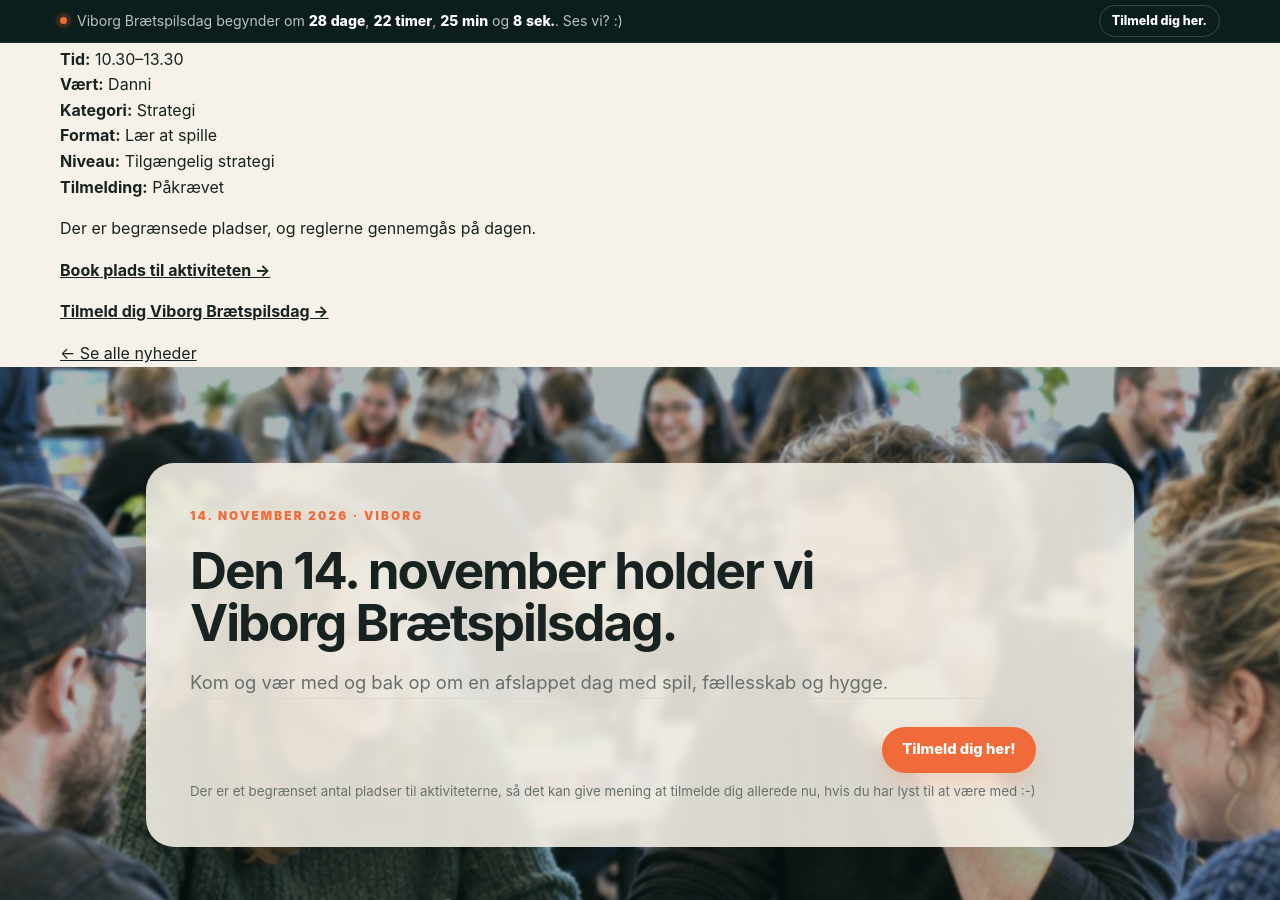
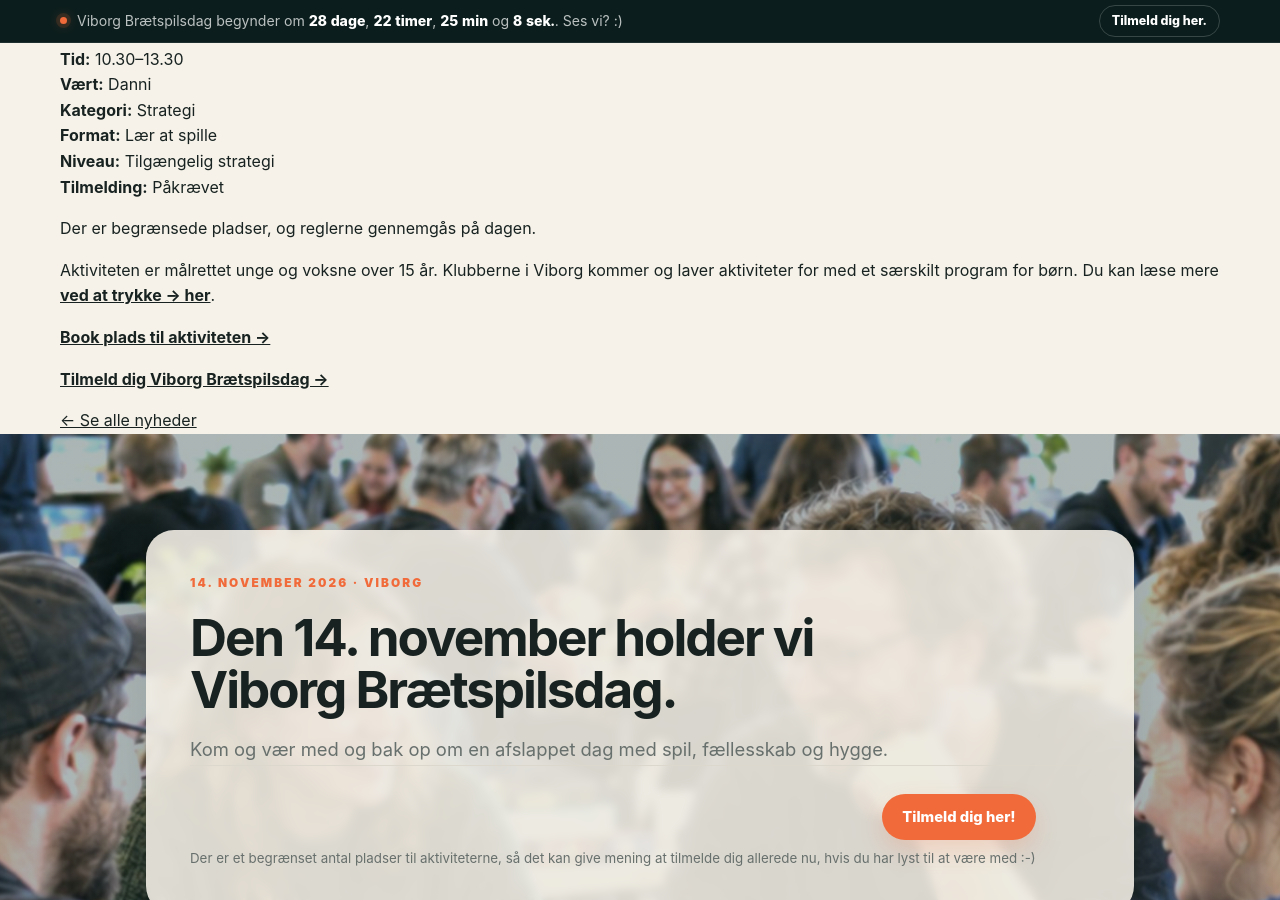
Before and after one commit to Andrejao/spilex, a Jekyll site: the page built from _posts/2026-09-15-rebirth.md, in a window 1280 px wide and 900 px high, scrolled down 1407 px. Built offline with Jekyll 4.4.1, drawn with Linux system fonts in a browser that asks for light colours.

Commit message:
Update 2026-09-15-rebirth.md

```diff
--- a/_posts/2026-09-15-rebirth.md
+++ b/_posts/2026-09-15-rebirth.md
@@ -66,6 +66,8 @@ Sessionen er en **lær-at-spille-aktivitet**, så du behøver ikke kende spillet
 
 Der er begrænsede pladser, og reglerne gennemgås på dagen.
 
+Aktiviteten er  målrettet unge og voksne over 15 år. Klubberne i Viborg kommer og laver aktiviteter for med et særskilt program for børn. Du kan læse mere [**ved at trykke → her**](https://viborgbraetspil.dk/nyheder/klubberne/).
+
 [**Book plads til aktiviteten →**](https://booking.viborgbraetspil.dk/)
 
 [**Tilmeld dig Viborg Brætspilsdag →**](/tilmelding/)
```
